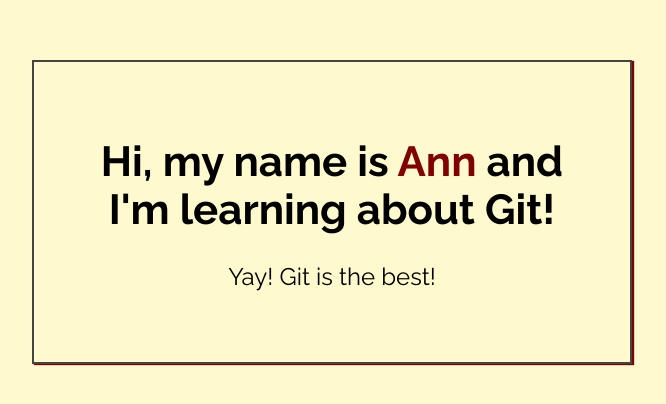
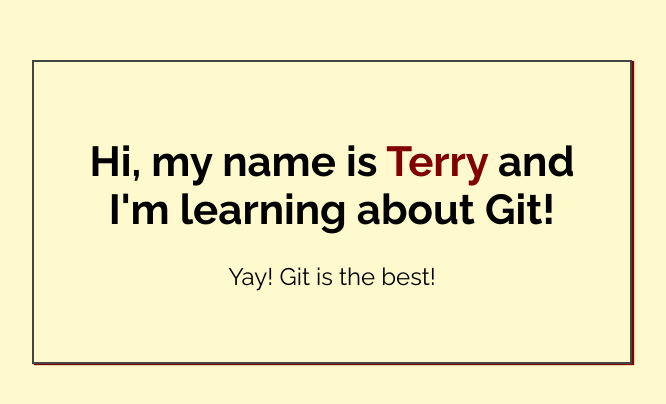
Before and after one commit to schnitterrific/my-first-repo, a plain HTML site: page index.html in a window 1280 px wide. Shown: the part 188-592 px from the top of the page, without its empty margins (308-974 px from the left). Drawn offline with Linux system fonts and the light colour scheme.

Commit message:
Added name to index.html

```diff
--- a/index.html
+++ b/index.html
@@ -14,7 +14,7 @@
 <body>
 
     <div class="greeting">
-        <h1>Hi, my name is <span class="highlight">Ann</span> and I'm learning about Git! </h1>
+        <h1>Hi, my name is <span class="highlight">Terry</span> and I'm learning about Git! </h1>
 
         <p>Yay! Git is the best!</p>
     </div>
```
